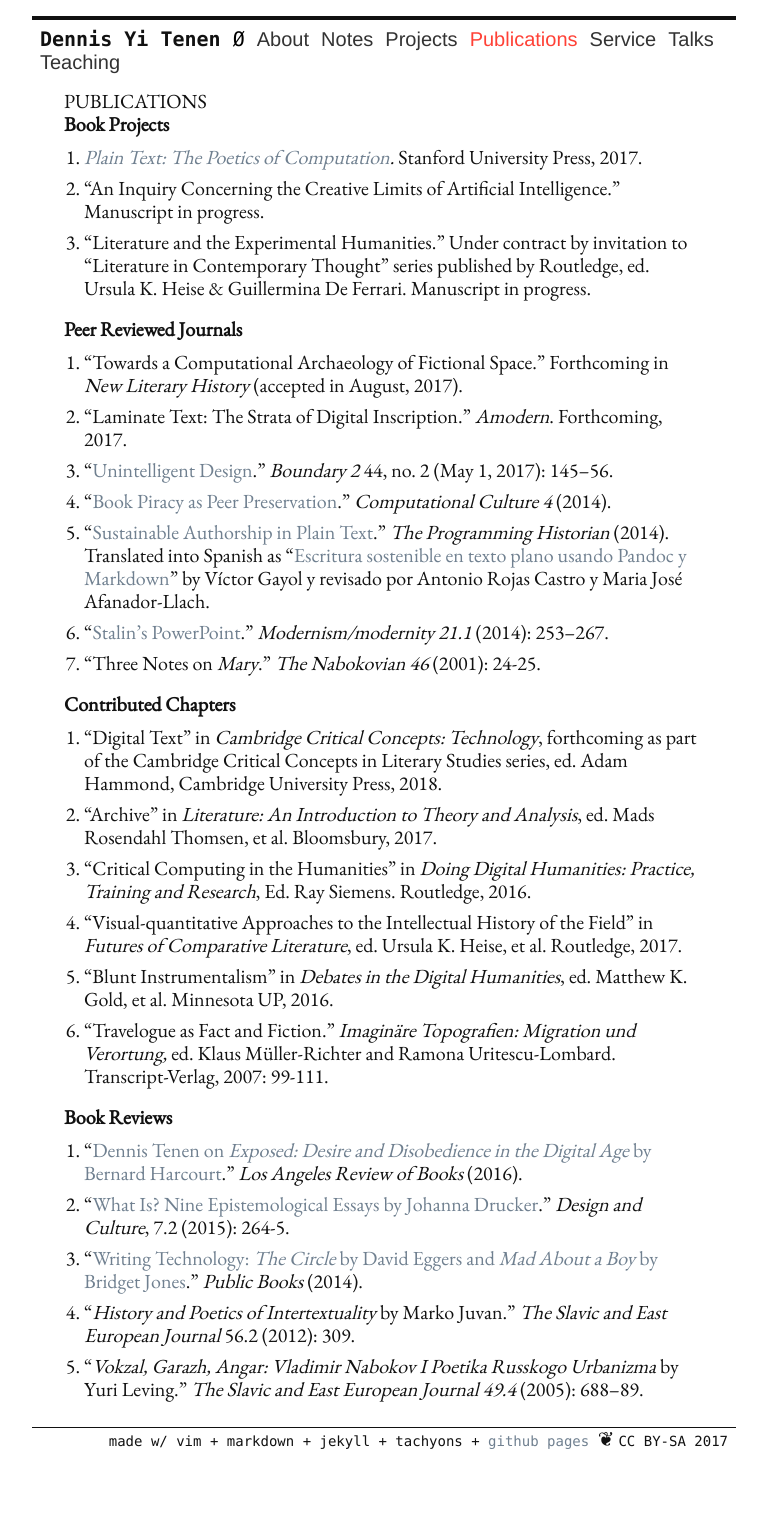
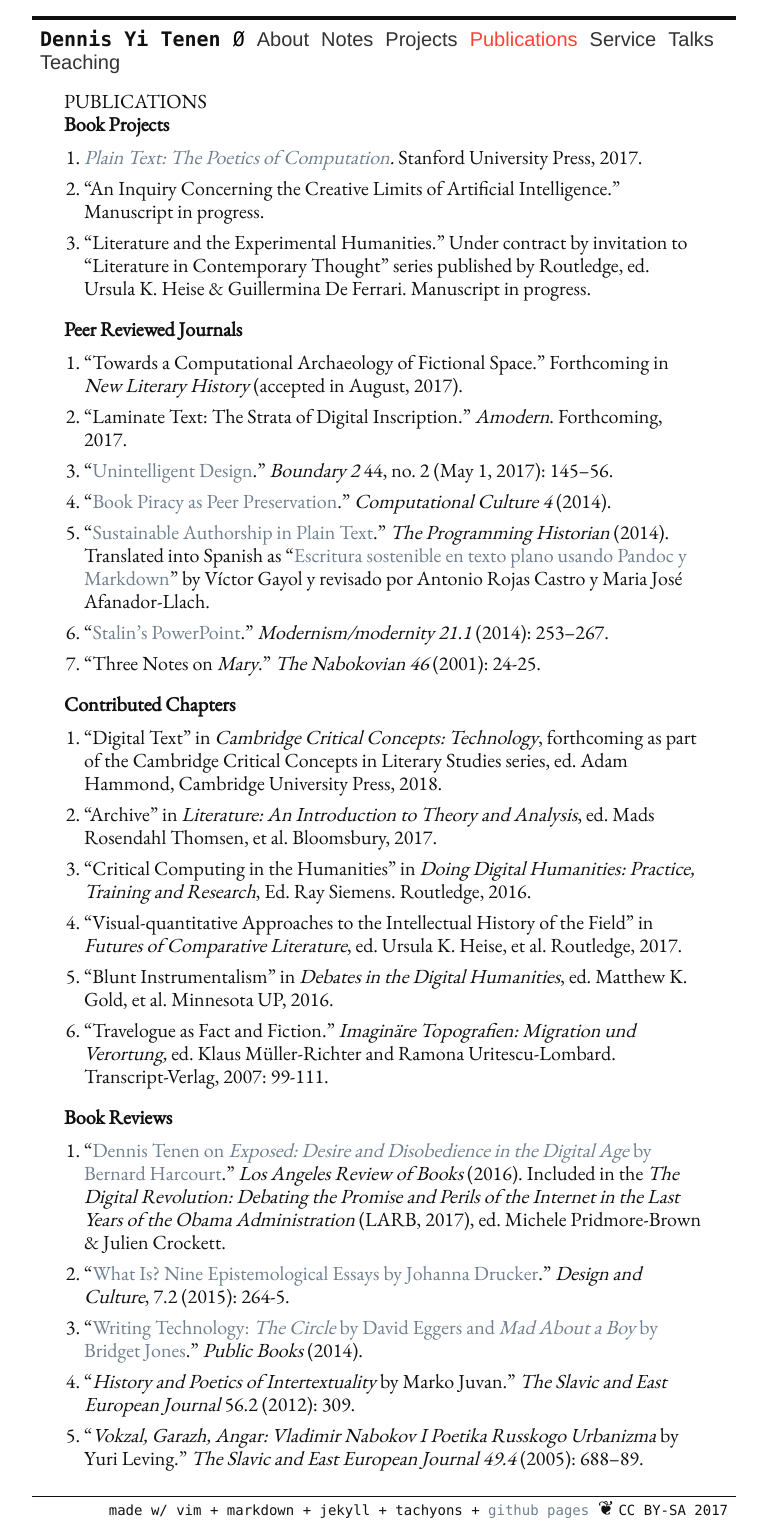
Before and after one commit to denten/denten.github.io, a Jekyll site: the page built from _pages/publications.md, in a window 1280 px wide. Shown: the whole page, without its empty margins (256-1023 px from the left). Built offline with Jekyll 4.4.1, drawn with Linux system fonts in a browser that asks for light colours; nearby versions of some CDN libraries; library files that are not in the unit come from our copies; before the commit the page ends 1459 px from its top, so only the background shows below that.

Commit message:
small edits to CV

```diff
--- a/_includes/CV/04-publications.md
+++ b/_includes/CV/04-publications.md
@@ -57,7 +57,9 @@ Transcript-Verlag, 2007: 99-111.
 
 1. "[Dennis Tenen on *Exposed: Desire and Disobedience in the Digital Age* by
    Bernard Harcourt](https://lareviewofbooks.org/review/opt-out)." *Los
-Angeles Review of Books* (2016).
+Angeles Review of Books* (2016). Included in the *The Digital Revolution:
+Debating the Promise and Perils of the Internet in the Last Years of the Obama
+Administration* (LARB, 2017), ed.  Michele Pridmore-Brown & Julien Crockett.
 2. "[What Is? Nine Epistemological Essays by Johanna
    Drucker](http://www.tandfonline.com/doi/full/10.1080/17547075.2015.1051841#abstract)."
 *Design and Culture*, 7.2 (2015): 264-5.
```
Also changed, not shown: _includes/CV/01-header.md (+10 -13 lines), _includes/CV/05-projects.md (+4 -3 lines), _includes/CV/06-talks.md (+1 -2 lines), _includes/CV/09-grants.md (deleted, +0 -9 lines).
